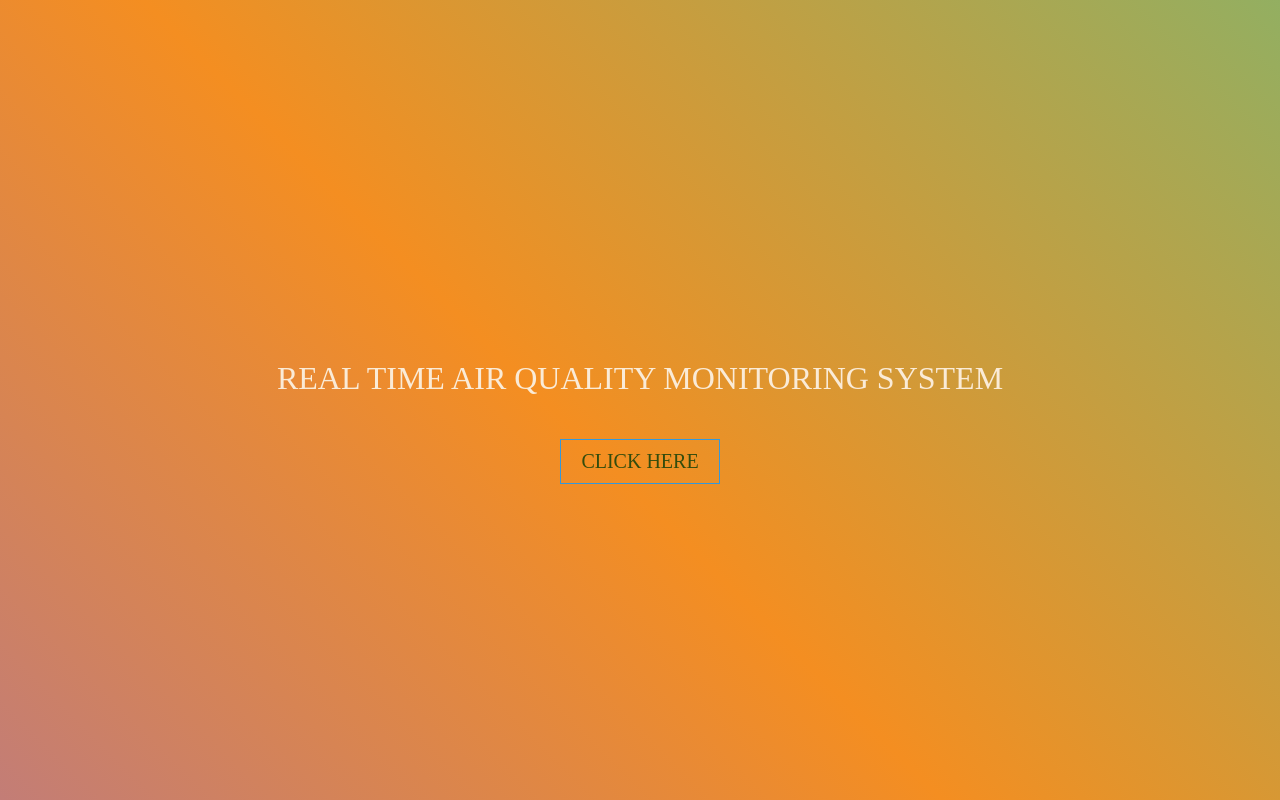
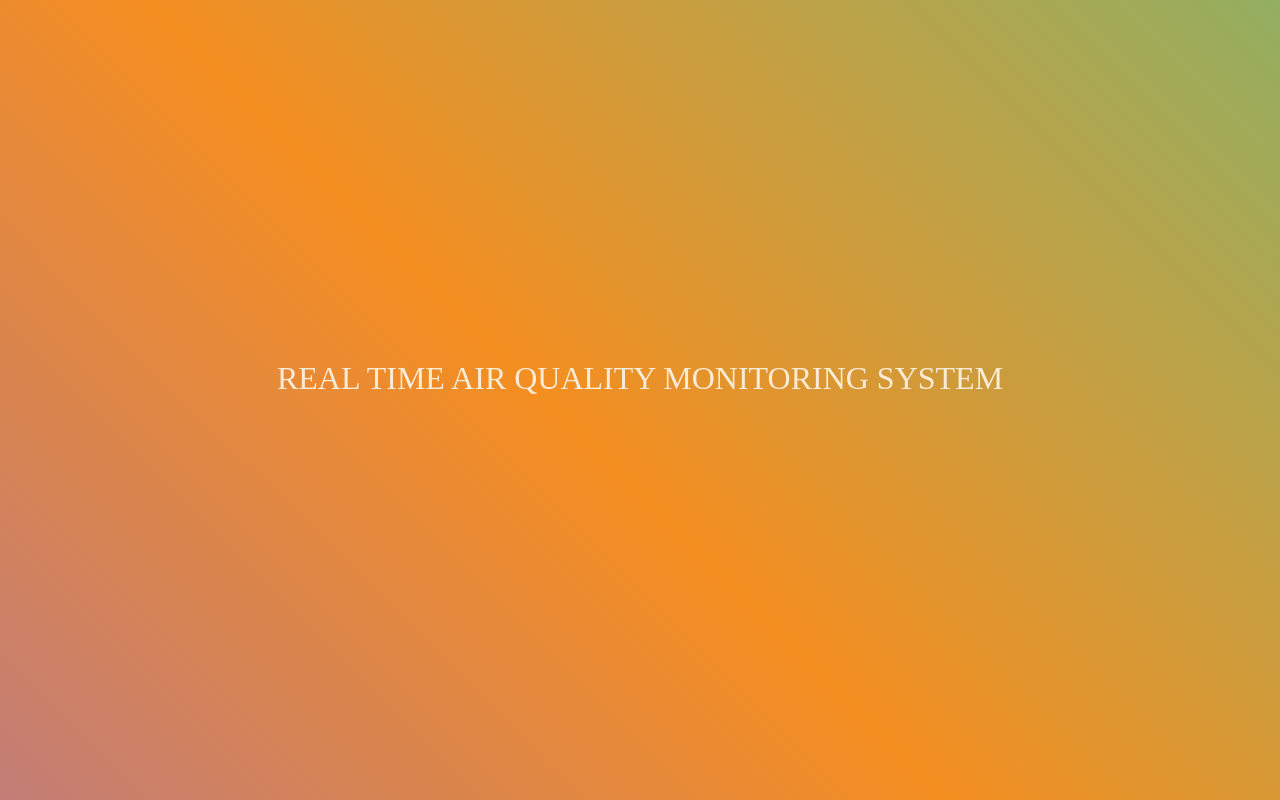
Before and after one commit to Bithacks-Iris/newpage, a plain HTML site: page index.html in a window 1280 px wide. Shown: the top 800 px of the page. Drawn offline with Linux system fonts and the light colour scheme.

Commit message:
Update index.html

```diff
--- a/index.html
+++ b/index.html
@@ -10,7 +10,7 @@
 <body>
     <div class="container">
         <p>REAL  TIME  AIR  QUALITY  MONITORING  SYSTEM</p>
-        <button class="btn btn1" onclick="location.href='https://nithishkumar1218.github.io/air_quality/'">CLICK HERE</button>
+
 
     </div>
 
```
